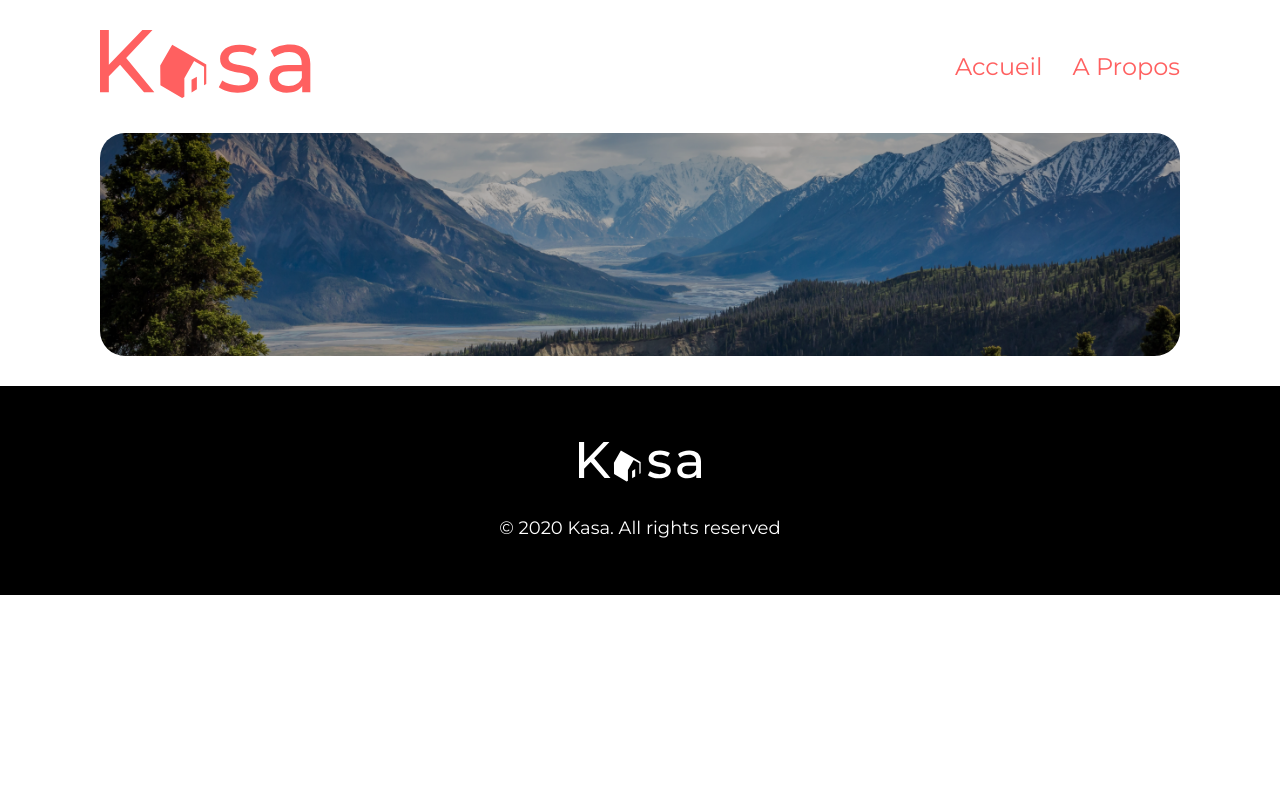
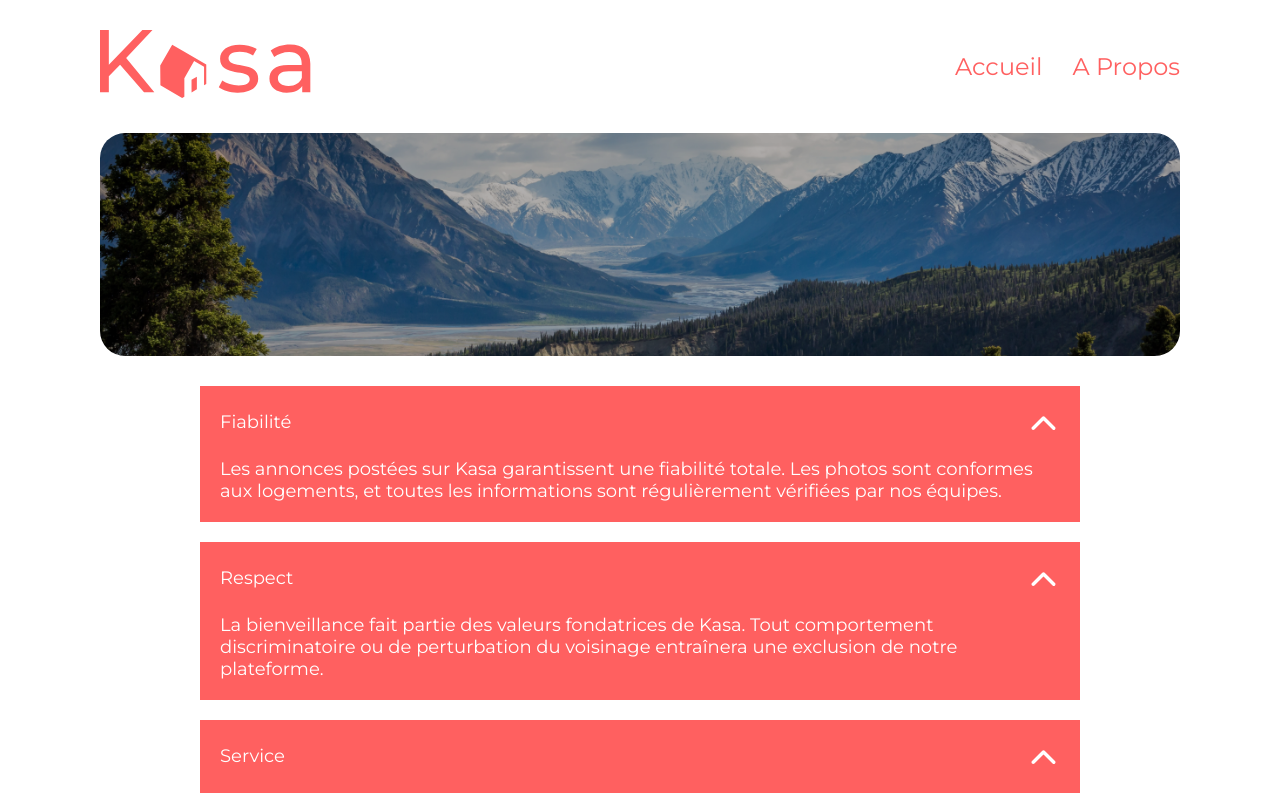
Before and after one commit to maxlearns2code/Kasa, a React (Create React App) app: page /about in a window 1280 px wide. Shown: the top 793 px of the page. Built offline with nearby package versions, Linux system fonts and the light colour scheme.

Commit message:
create about page

```diff
--- a/src/components/Card.jsx
+++ b/src/components/Card.jsx
@@ -1,9 +1,7 @@
 import "../main.scss"
-
 
 const Card = ({data}) => {
     return (
-
         <article className="card">
             <h2 className="card_title">{data.title}</h2>
             <img className="card_image" src={data.cover} alt={data.title} max-width="768" max-height="768" loading="lazy"/>
--- a/src/components/Collapse.jsx
+++ b/src/components/Collapse.jsx
@@ -0,0 +1,15 @@
+import "../main.scss"
+import ArrowCollapse from "../assets/Arrow-Collapse.svg"
+
+const Collapse = ({data}) => {
+    return (
+        <article className="collapse">
+            <div className="collapse_header">
+                <h2 className="collapse_header_title">{data.title}</h2>
+                <img src={ArrowCollapse} alt="ouverture du menu"/>
+            </div>
+            <p className="collapse_text">{data.text}</p>
+        </article>
+    )
+}
+export default Collapse
--- a/src/pages/About.jsx
+++ b/src/pages/About.jsx
@@ -1,7 +1,33 @@
 import Header from  "../layout/Header"
 import Banner from  "../components/Banner"
+import Collapse from  "../components/Collapse"
 import Footer from  "../layout/Footer"
 import AboutBanner from "../assets/Mountains.png"
+
+const collapses = [
+    {
+        title: "Fiabilité",
+        text: "Les annonces postées sur Kasa garantissent une fiabilité totale.\
+        Les photos sont conformes aux logements, et toutes les informations sont régulièrement vérifiées  par nos équipes."
+    },
+    {
+        title: "Respect",
+        text: "La bienveillance fait partie des valeurs fondatrices de Kasa.\
+        Tout comportement discriminatoire ou de perturbation du voisinage entraînera une exclusion de notre plateforme."
+    },
+    {
+        title: "Service",
+        text: "La bienveillance fait partie des valeurs fondatrices de Kasa.\
+        Tout comportement discriminatoire ou de perturbation du voisinage entraînera une exclusion de notre plateforme."
+    },
+    {
+        title: "Sécurité",
+        text: "La sécurité est la priorité de Kasa.\
+        Aussi bien pour nos hôtes que pour les voyageurs, chaque logement correspond aux critères de sécurité établis par nos services.\
+        En laissant une note aussi bien à l'hôte qu'au locataire, cela permet à nos équipes de vérifier que les standards sont bien respectés.\
+        Nous organisons également des ateliers sur la sécurité domestique pour nos hôtes."
+    }
+]
 
 const About = () => {
     return (
@@ -9,6 +35,11 @@
             <Header />
             <main>
             <Banner img={AboutBanner} text={""} />
+            <div className="collapse-container">
+                {collapses.map(el => {
+                    return <Collapse data={el}/>
+                })}
+            </div>
             </main>
             <Footer />
         </div>
--- a/src/pages/Home.jsx
+++ b/src/pages/Home.jsx
@@ -11,12 +11,11 @@
         <div className="home">
             <Header />
             <main>
-            <Banner img={HomeBanner} text={"Chez vous,\n partout et ailleurs"} />
+            <Banner img={HomeBanner} text={"Chez vous, partout et ailleurs"} />
             <div className="card-container">
                 {logements.map(el => {
                     return <Card data={el}/>
                 })}
-
             </div>
             </main>
             <Footer />
--- a/src/sass/abstracts/_Variables.scss
+++ b/src/sass/abstracts/_Variables.scss
@@ -20,9 +20,8 @@
 $medium-font-size: 18px;
 $small-font-size: 12px;
 
-
-
 /* spacing */
 $margin-border: 30px 100px 30px 100px;
 $margin-tablet: 30px;
 $margin-mobile: 20px;
+$margin-collapse: 0px 200px 30px 200px;
--- a/src/sass/components/_Collapse.scss
+++ b/src/sass/components/_Collapse.scss
@@ -0,0 +1,19 @@
+.collapse-container {
+    display: flex;
+    flex-direction: column;
+    margin: $margin-collapse;
+    gap: 20px;
+}
+.collapse {
+    padding: 20px;
+    background-color: $color-main;
+    color: $color-white;
+    &_header {
+        display: flex;
+        flex-direction: row;
+        justify-content: space-between;
+        align-items: center;
+        margin-bottom: 20px
+
+    }
+}
```
Also changed, not shown: src/assets/Arrow-Collapse.svg (added).
